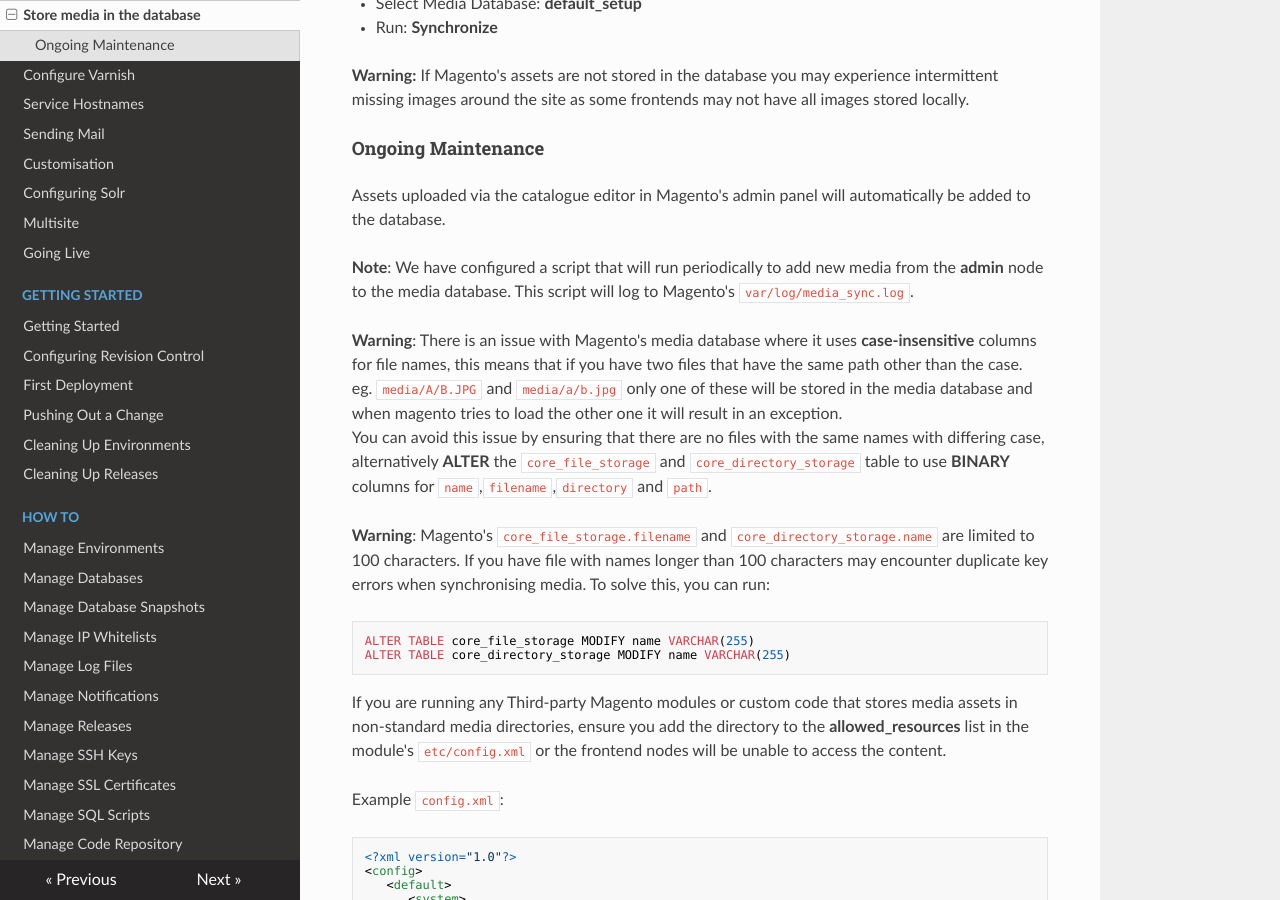
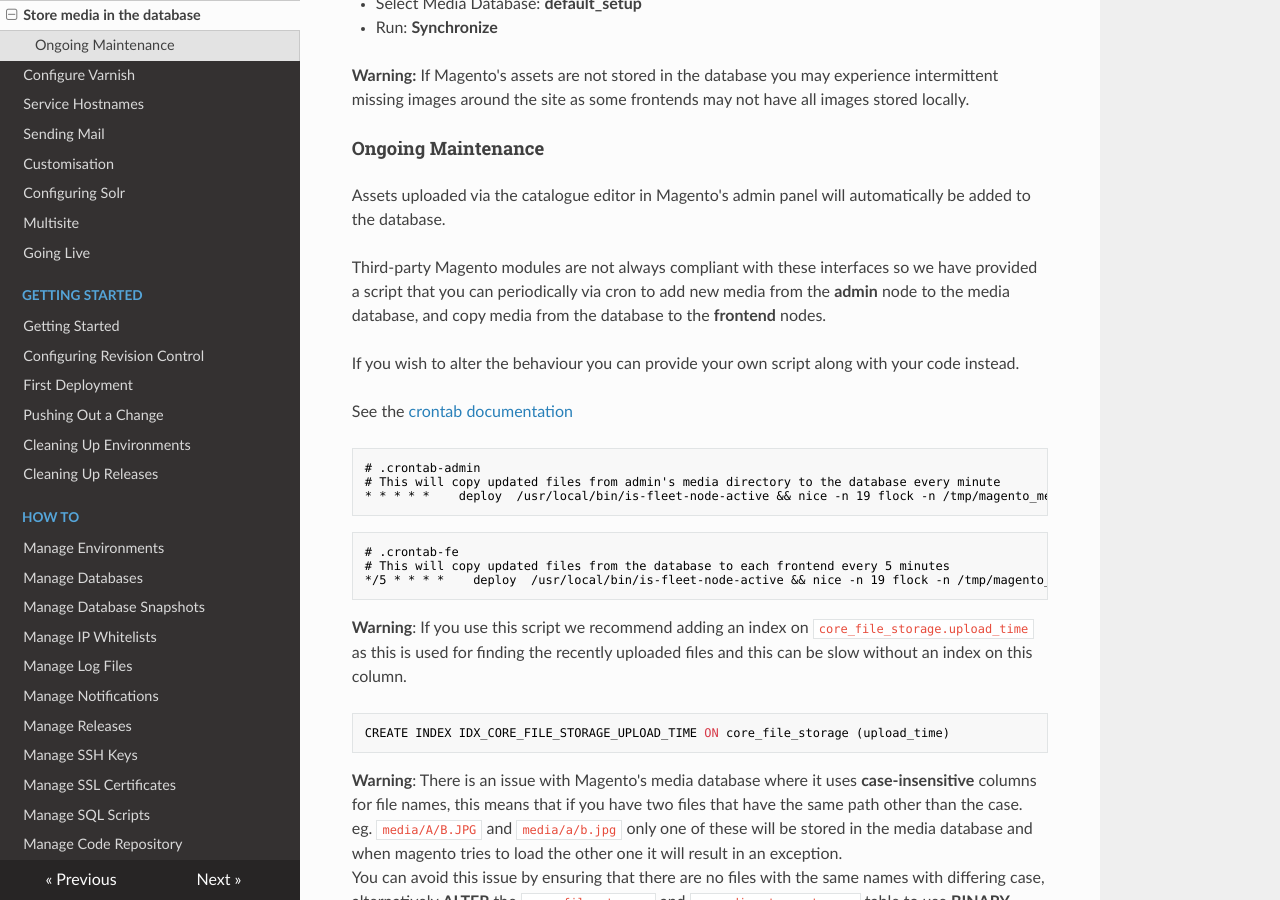
Before and after one commit to anchor/fleet-magento-docs, an MkDocs documentation site: the page built from docs/configuring-magento-for-fleet/media-in-database.md, in a window 1280 px wide and 900 px high, scrolled down 423 px. Built offline with MkDocs 1.6.1, drawn with Linux system fonts in a browser that asks for light colours; nearby versions of some CDN libraries; old or Windows-style settings are respelled for this version of MkDocs.

Commit message:
documentation for diy media_sync

````diff
--- a/docs/configuring-magento-for-fleet/media-in-database.md
+++ b/docs/configuring-magento-for-fleet/media-in-database.md
@@ -16,7 +16,34 @@ Once there, ensure that the following are configured:
 
 Assets uploaded via the catalogue editor in Magento's admin panel will automatically be added to the database.
 
-**Note**: We have configured a script that will run periodically to add new media from the **admin** node to the media database. This script will log to Magento's `var/log/media_sync.log`.
+Third-party Magento modules are not always compliant with these interfaces so
+we have provided a script that you can periodically via cron to add new media
+from the **admin** node to the media database, and copy media from the database
+to the **frontend** nodes.
+
+If you wish to alter the behaviour you can provide your own script along with
+your code instead.
+
+See the [crontab documentation](/configuring-magento-for-fleet/customisation/#providing-a-crontab)
+
+```no-highlight
+# .crontab-admin
+# This will copy updated files from admin's media directory to the database every minute
+* * * * *    deploy  /usr/local/bin/is-fleet-node-active && nice -n 19 flock -n /tmp/magento_media_sync.lock -c '/usr/local/bin/magento_media_sync put >> /home/deploy/.fleet-webroot/var/log/media_sync.log'
+```
+
+```no-highlight
+# .crontab-fe
+# This will copy updated files from the database to each frontend every 5 minutes
+*/5 * * * *    deploy  /usr/local/bin/is-fleet-node-active && nice -n 19 flock -n /tmp/magento_media_sync.lock -c '/usr/local/bin/magento_media_sync get >> /home/deploy/.fleet-webroot/var/log/media_sync.log'
+```
+
+**Warning**: If you use this script we recommend adding an index on `core_file_storage.upload_time` as this is used for finding the recently uploaded files and this can be slow without an index on this column.
+
+```
+CREATE INDEX IDX_CORE_FILE_STORAGE_UPLOAD_TIME ON core_file_storage (upload_time)
+```
+
 
 **Warning**: There is an issue with Magento's media database where it uses **case-insensitive** columns for file names, this means that if you have two files that have the same path other than the case.
 eg. `media/A/B.JPG` and `media/a/b.jpg` only one of these will be stored in the media database and when magento tries to load the other one it will result in an exception.
````
